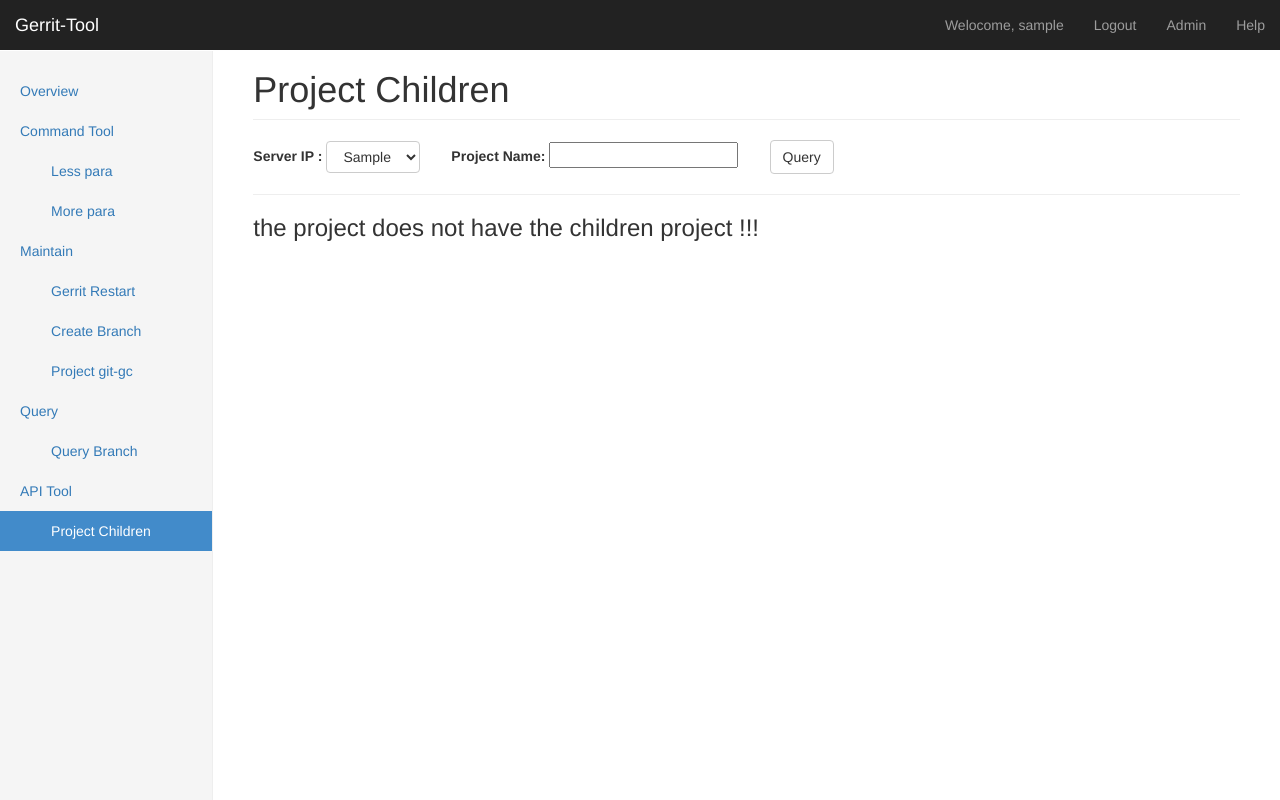
After one commit to bibo19842003/django-gerrit-web-tool, a Django app: page /p_c/ in a window 1280 px wide. The commit adds this page. Run offline with Django 3.2, Linux system fonts and the light colour scheme; a user stored in the database is signed in; tables that the repository leaves empty hold one stand-in row (values such as "Sample post"); some libraries are stand-ins or nearby versions.

Commit message:
Add function : query children project in gerrit

```diff
--- a/gerrit/views.py
+++ b/gerrit/views.py
@@ -5,7 +5,7 @@ from django.template import RequestContext, loader, Context
 from server.models import Server, Gerritserver
 from gerrit.models import User, Port, Branch, Owner, Qdownloadcommand
 from django.contrib.auth.decorators import login_required
-import commands, os, time, paramiko, xml.dom.minidom
+import commands, os, time, paramiko, xml.dom.minidom, json
 # Create your views here.
 
 def index(request):
@@ -205,3 +205,44 @@ def g_c_log(request):
   filenames = os.listdir(path)
   filenames.sort(reverse = True)
   return render_to_response('gerrit/gitgc/gitgclog.html', {'filenames': filenames,}, context_instance=RequestContext(request))
+
+
+@login_required
+def p_c(request):
+  ip = Server.objects.all().order_by('ip')
+  outfile = os.path.dirname(os.path.dirname(__file__)) + '/static/log/gerrit/projectchildren/project.log'
+
+  if ( (request.GET.get('s-ip') != None) and (request.GET.get('projectname') != None) ):
+    s_ip = request.GET.get('s-ip')
+    projectname = request.GET.get('projectname').replace("/", "%2F")
+
+    g = str(Gerritserver.objects.filter(gerrit_ip__ip=s_ip)[0])
+    g_http = g.split()[3]
+    g_path = g.split()[6]
+    g_user = g.split()[8]
+    g_pass = g.split()[9]
+
+    gerrit_config = g_path + "/etc/gerrit.config"
+    auth = commands.getstatusoutput("git config -f /home/bibo/house/work/review_site/etc/gerrit.config --get auth.gitBasicAuthPolicy")[1]
+    if auth == "http":
+      api_command = "curl --basic --user " + g_user + ":" + g_pass + " http://" + s_ip + ":" + g_http + "/a/projects/" + projectname + "/children > " + outfile + "; sed -i '1d' " + outfile
+    else:
+      api_command = "curl --user " + g_user + ":" + g_pass + " http://" + s_ip + ":" + g_http + "/a/projects/" + projectname + "/children > " + outfile + "; sed -i '1d' " + outfile
+    commands.getstatusoutput(api_command)
+    count = len(open(outfile, 'rU').readlines())
+    if count == 1:
+      return render_to_response('gerrit/projectchildren/project_is_not_exist.html', {'ip': ip,}, context_instance=RequestContext(request))
+
+    jsondata = open(outfile)
+    data = json.load(jsondata)
+
+    tvalues = []
+    for line in data:
+      gtvalues = line.values()
+      tvalues.append(gtvalues)
+
+    jsondata.close
+
+    return render_to_response('gerrit/projectchildren/list.html', {'ip': ip, 'tvalues': tvalues }, context_instance=RequestContext(request))
+  else:
+    return render_to_response('gerrit/projectchildren/empty.html', {'ip': ip,}, context_instance=RequestContext(request))
--- a/mysite/urls.py
+++ b/mysite/urls.py
@@ -26,4 +26,5 @@ urlpatterns = patterns('',
     url(r'^q_b/$', 'gerrit.views.q_b'),
     url(r'^g_c/$', 'gerrit.views.g_c'),
     url(r'^g_c_log/$', 'gerrit.views.g_c_log'),
+    url(r'^p_c/$', 'gerrit.views.p_c'),
 )
--- a/server/admin.py
+++ b/server/admin.py
@@ -8,7 +8,7 @@ class ServerAdmin(admin.ModelAdmin):
 
 
 class GerritserverAdmin(admin.ModelAdmin):
-  list_display = ('gerrit_ip', 'user', 'default_ssh_port', 'gerrit_ssh_port', 'gerrit_http_port', 'mail_to', 'project_path', 'reviewsite_path', 'sshkey_path', 'gerrit_user')
+  list_display = ('gerrit_ip', 'user', 'gerrit_ssh_port', 'gerrit_http_port', 'gerrit_http_port', 'mail_to', 'project_path', 'reviewsite_path', 'sshkey_path', 'gerrit_user', 'gerrit_pass')
   list_filter = ('gerrit_ip',)
 
 admin.site.register(Server, ServerAdmin)
--- a/server/models.py
+++ b/server/models.py
@@ -22,6 +22,7 @@ class Gerritserver(models.Model):
   reviewsite_path = models.CharField(max_length=100)
   sshkey_path = models.CharField(max_length=100)
   gerrit_user = models.CharField(max_length=100)
+  gerrit_pass = models.CharField(max_length=100)
 
   def __unicode__(self):
-    return '%s %s %s %s %s %s %s %s %s' % (self.gerrit_ip, self.user, self.default_ssh_port, self.gerrit_ssh_port, self.mail_to, self.project_path, self.reviewsite_path, self.sshkey_path, self.gerrit_user)
+    return '%s %s %s %s %s %s %s %s %s %s' % (self.gerrit_ip, self.user, self.gerrit_ssh_port, self.gerrit_http_port, self.mail_to, self.project_path, self.reviewsite_path, self.sshkey_path, self.gerrit_user, self.gerrit_pass)
--- a/templates/base.html
+++ b/templates/base.html
@@ -74,8 +74,11 @@
             <li><a href="#">Maintain</a></li>
             {% block g_r_block %}<li>{% endblock %} <a href="/g_r/">&nbsp;&nbsp;&nbsp;&nbsp;&nbsp;&nbsp;&nbsp;&nbsp;Gerrit Restart</a></li>
             {% block c_b_block %}<li>{% endblock %} <a href="/c_b/">&nbsp;&nbsp;&nbsp;&nbsp;&nbsp;&nbsp;&nbsp;&nbsp;Create Branch</a></li>
+            {% block g_c_block %}<li>{% endblock %} <a href="/g_c/">&nbsp;&nbsp;&nbsp;&nbsp;&nbsp;&nbsp;&nbsp;&nbsp;Project git-gc</a></li>
+            <li><a href="#">Query</a></li>
             {% block q_b_block %}<li>{% endblock %} <a href="/q_b/">&nbsp;&nbsp;&nbsp;&nbsp;&nbsp;&nbsp;&nbsp;&nbsp;Query Branch</a></li>
-            {% block g_c_block %}<li>{% endblock %} <a href="/g_c/">&nbsp;&nbsp;&nbsp;&nbsp;&nbsp;&nbsp;&nbsp;&nbsp;Project git-gc</a></li>
+            <li><a href="#">API Tool</a></li>
+            {% block p_c_block %}<li>{% endblock %} <a href="/p_c/">&nbsp;&nbsp;&nbsp;&nbsp;&nbsp;&nbsp;&nbsp;&nbsp;Project Children</a></li>
           </ul>
         </div>
         <div class="col-sm-9 col-sm-offset-3 col-md-10 col-md-offset-2 main">
--- /dev/null
+++ b/templates/gerrit/projectchildren/empty.html
@@ -0,0 +1,30 @@
+{% extends 'base.html' %}
+{% block p_c_block %}<li class="active">{% endblock %}
+{% block head_block %} Project Children {% endblock %}
+
+{% block body_block %}
+
+<form action="" method="get">
+  <strong>Server IP  : </strong>
+  <select class="btn btn-default" name="s-ip">
+    {% for ip in ip %}
+      <option value="{{ ip }}">{{ ip }}</option>
+    {% endfor %}
+  </select>
+
+  &nbsp;&nbsp;&nbsp;&nbsp;&nbsp;&nbsp;
+
+  <strong> Project Name: </strong>
+  <input type="text" name="projectname" />
+
+  &nbsp;&nbsp;&nbsp;&nbsp;&nbsp;&nbsp;
+
+  <input type="submit" class="btn btn-default" name="search" value="Query"></input>
+
+</form>
+
+<hr class="hr" />
+
+<h3>  the project does not have the children project !!!  </h3>
+
+{% endblock %}
--- a/templates/index.html
+++ b/templates/index.html
@@ -7,5 +7,5 @@
 python : 2.7.11</br>
 django : 1.8.7</br>
 bootstrap : 3.3.5</br>
-gerrit : v2.12</br>
+gerrit : v2.14.1</br>
 {% endblock %}
```
Also changed, not shown: templates/gerrit/projectchildren/list.html (added, +52 -0 lines), templates/gerrit/projectchildren/project_is_not_exist.html (added, +31 -0 lines).
